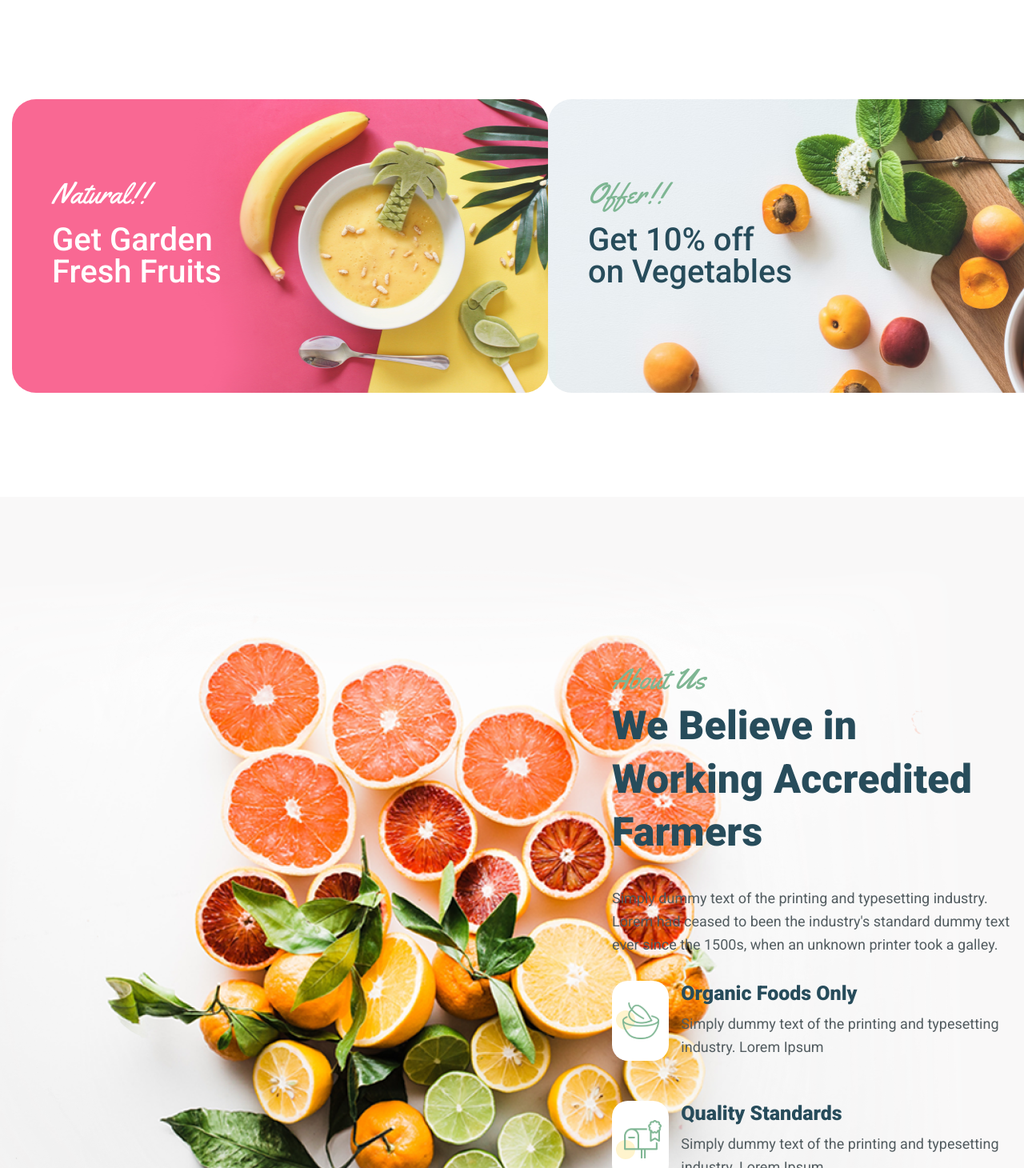
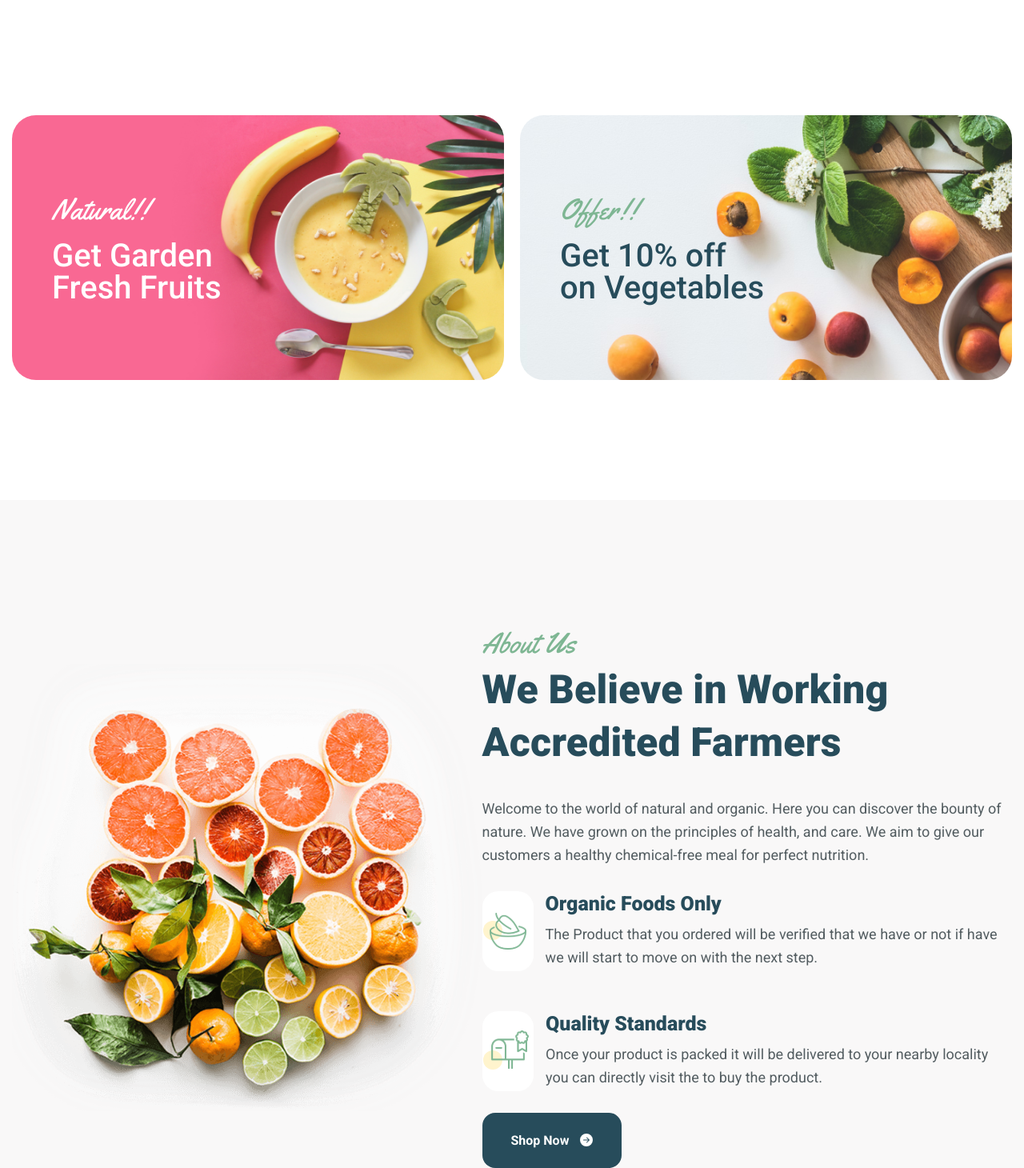
Before and after one commit to hasan-hasanzade/ecommerce-mern-front, a React (Create React App) app: page / in a window 1280 px wide. Shown: the part 1050-2510 px from the top of the page at 80% size. Built offline with nearby package versions, Linux system fonts and the light colour scheme.

Commit message:
slider issue solved

```diff
--- a/src/components/AboutUs/AboutUs.jsx
+++ b/src/components/AboutUs/AboutUs.jsx
@@ -1,6 +1,6 @@
 import React from 'react';
 import styles from './about.module.scss';
-import bgAbout from '../../assets/img/about/bgabout.png';
+import bgAbout from '../../assets/img/about/citrus.png';
 import vegan from '../../assets/img/about/vegan.svg';
 import mailbox from '../../assets/img/about/mailbox.svg';
 import { BsFillArrowRightCircleFill } from 'react-icons/bs';
@@ -10,12 +10,15 @@ const AboutUs = () => {
     <>
       <section className={styles.about}>
          <div className="container">
-                  <div className={styles.body}>
+            <div className={styles.wrapper}>
+               <div className={styles.image}>
+                  <img src={bgAbout} alt="cover"/>
+               </div>
+                <div className={styles.body}>
                      <div className={styles.subtitle}>About Us</div>
                      <h2 className={styles.title}>We Believe in Working Accredited Farmers</h2>
                      <p className={styles.text}>
-                        Simply dummy text of the printing and typesetting industry. Lorem had ceased to
-                        been the industry's standard dummy text ever since the 1500s, when an unknown printer took a galley.
+                     Welcome to the world of natural and organic. Here you can discover the bounty of nature. We have grown on the principles of health, and care. We aim to give our customers a healthy chemical-free meal for perfect nutrition.
                      </p>
                      <div className={styles.content}>
                         <div className={styles.icon}>
@@ -25,7 +28,7 @@ const AboutUs = () => {
                         </div>
                         <div className={styles.item}>
                            <h5 className={styles.heading}>Organic Foods Only</h5>
-                           <p className={styles.description}>Simply dummy text of the printing and typesetting industry. Lorem Ipsum</p>
+                           <p className={styles.description}>The Product that you ordered will be verified that we have or not if have we will start to move on with the next step.</p>
                         </div>
                      </div>
                      <div className={styles.content}>
@@ -36,15 +39,16 @@ const AboutUs = () => {
                         </div>
                         <div className={styles.item}>
                            <h5 className={styles.heading}>Quality Standards</h5>
-                           <p className={styles.description}>Simply dummy text of the printing and typesetting industry. Lorem Ipsum</p>
+                           <p className={styles.description}>Once your product is packed it will be delivered to your nearby locality you can directly visit the to buy the product.</p>
                         </div>
                      </div>
+                     <div className={styles.btn}>
                      <a href="/shop" className={styles.button}>Shop Now <span className={styles.arrow}><BsFillArrowRightCircleFill /></span> </a>
-                  </div>
+                     </div>
                </div>
-               <div className={`${styles.image} ${styles._ibg}`}>
-                  <img src={bgAbout} alt="cover"/>
-               </div>
+            </div>
+
+         </div>
          </section>
     </>
   )
--- a/src/components/AboutUs/about.module.scss
+++ b/src/components/AboutUs/about.module.scss
@@ -1,7 +1,7 @@
 @use '../../scss/global' as *;
 
 .about {
-   position: relative;
+   background-color: #f9f8f8;
 }
 
 .subtitle {
@@ -14,7 +14,7 @@
 
 
 .body {
-   padding: 204px 0px 291px 750px;
+   padding: 155px 0px 155px 0px;
    position: relative;
    z-index: 2;
    // max-width: 500px;
@@ -156,10 +156,36 @@
 }
 
 .image {
-   position: absolute;
-   width: 100%;
-   height: 100%;
-   top: 0;
-   left: 0;
-   object-fit: cover;
+   img {
+      max-width: 100%;
+   }
 }
+
+.wrapper {
+   display: grid;
+   grid-template-columns: percent(611, 1300) 1fr;
+   align-items: center;
+   @media (max-width: $tablet) {
+    display: flex;
+   }
+
+}
+
+
+@media (max-width: $tablet) {
+   .icon {
+      margin-bottom: 10px;
+   }
+   .item {
+      margin-left: 0;
+   }
+   .content {
+      display: flex;
+      flex-direction: column;
+      align-items: flex-start;
+      margin-bottom: 30px;
+   }
+   .btn {
+      margin-top: 70px;
+   }
+}
--- /dev/null
+++ b/src/components/Banner/Banner.jsx
@@ -0,0 +1,33 @@
+import React from 'react'
+import styles from './banner.module.scss';
+import fruit from '../../assets/img/hero/fruits.png';
+import veget from '../../assets/img/hero/veget.png';
+
+const Banner = () => {
+  return (
+   <div className="container">
+   <div className={styles.offer}>
+      <a href='/shop' className={styles.fruit}>
+         <div className={styles.content}>
+            <div className={styles.ftitle}>Natural!!</div>
+            <div className={styles.fsubtitle}>Get Garden <br /> Fresh Fruits</div>
+         </div>
+         <div className={styles.banner}>
+            <img src={fruit} alt="fruit" />
+         </div>
+      </a>
+      <a href='/shop' className={styles.veget}>
+         <div className={styles.vcontent}>
+            <div className={styles.vtitle}>Offer!!</div>
+            <div className={styles.vsubtitle}>Get 10% off <br /> on Vegetables</div>
+         </div>
+         <div className={styles.vbanner}>
+            <img src={veget} alt="vegetables" />
+         </div>
+      </a>
+   </div>
+</div>
+  )
+}
+
+export default Banner
--- /dev/null
+++ b/src/components/Banner/banner.module.scss
@@ -0,0 +1,167 @@
+@use '../../scss/global' as *;
+
+.offer {
+   padding: 80px 0px;
+   display: flex;
+   flex-direction: column;
+   align-items: center;
+}
+
+.fruit, .veget {
+   position: relative;
+   margin: 20px 0;
+}
+
+.veget {
+   margin-left: 20px;
+}
+
+.banner, .vbanner {
+   position: relative; /* Add relative positioning to the image containers */
+   img {
+      border-radius: 30px;
+      max-width: 100%;
+   }
+}
+
+
+
+.content, .vcontent {
+   position: absolute; /* Maintain absolute positioning on the content divs */
+   z-index: 2;
+   text-align: center;
+   padding: 50px;
+}
+
+@media screen and (min-width: 768px) {
+   .offer {
+      padding: 130px 0px;
+      flex-direction: row;
+      justify-content: space-between;
+      align-items: initial;
+   }
+}
+
+@media screen and (min-width: 1024px) {
+   .content, .vcontent {
+      padding: 100px 50px;
+      text-align: initial;
+   }
+}
+
+@media (max-width: 1024px) {
+   .content, .vcontent {
+      padding: 50px;
+      text-align: initial;
+   }
+
+}
+
+@media screen and (max-width: 768px) {
+   .ftitle {
+      color: $primaryWhite;
+      font-size: rem(36);
+      font-family: $secondaryFontFamily;
+      margin-bottom: 20px;
+   }
+
+   .fsubtitle {
+      color: $primaryWhite;
+      font-size: rem(40);
+   }
+
+   .vtitle {
+      color: $primaryGreen;
+      font-size: rem(36);
+      font-family: $secondaryFontFamily;
+      margin-bottom: 20px;
+   }
+
+   .vsubtitle {
+      color: $textBlue;
+      font-size: rem(40);
+   }
+}
+
+.ftitle {
+   color: $primaryWhite;
+   font-size: rem(36);
+   font-family: $secondaryFontFamily;
+   margin-bottom: 20px;
+}
+
+.fsubtitle {
+   color: $primaryWhite;
+   font-size: rem(40);
+}
+
+.vtitle {
+   color: $primaryGreen;
+   font-size: rem(36);
+   font-family: $secondaryFontFamily;
+   margin-bottom: 20px;
+}
+
+.vsubtitle {
+   color: $textBlue;
+   font-size: rem(40);
+}
+
+@media (min-width: 768px) and (max-width: 1024px) {
+   .ftitle {
+      color: $primaryWhite;
+      font-size: rem(26);
+      font-family: $secondaryFontFamily;
+      margin-bottom: 20px;
+   }
+
+   .fsubtitle {
+      color: $primaryWhite;
+      font-size: rem(30);
+   }
+
+   .vtitle {
+      color: $primaryGreen;
+      font-size: rem(26);
+      font-family: $secondaryFontFamily;
+      margin-bottom: 20px;
+   }
+
+   .vsubtitle {
+      color: $textBlue;
+      font-size: rem(30);
+   }
+}
+
+@media (max-width:479px) {
+   .ftitle {
+      color: $primaryWhite;
+      font-size: rem(22);
+      font-family: $secondaryFontFamily;
+      margin-bottom: 20px;
+   }
+
+   .fsubtitle {
+      color: $primaryWhite;
+      font-size: rem(26);
+   }
+
+   .vtitle {
+      color: $primaryGreen;
+      font-size: rem(22);
+      font-family: $secondaryFontFamily;
+      margin-bottom: 20px;
+   }
+
+   .vsubtitle {
+      color: $textBlue;
+      font-size: rem(26);
+   }
+}
+
+@media (max-width:350px) {
+   .content, .vcontent {
+      padding: 30px;
+      text-align: initial;
+   }
+}
--- a/src/components/HeroSection/HeroSection.jsx
+++ b/src/components/HeroSection/HeroSection.jsx
@@ -2,8 +2,7 @@ import React from 'react';
 import styles from './herosection.module.scss';
 import bg from '../../assets/img/hero/bg.png';
 import { BsFillArrowRightCircleFill } from 'react-icons/bs';
-import fruit from '../../assets/img/hero/fruits.png';
-import veget from '../../assets/img/hero/veget.png';
+
 
 
 const HeroSection = () => {
@@ -20,30 +19,10 @@ const HeroSection = () => {
                <div className={`${styles.image} ${styles._ibg}`}>
                   <img src={bg} alt="cover"/>
                </div>
-                  <div className="container">
-                     <div className={styles.offer}>
-                        <a href='/shop' className={styles.fruit}>
-                           <div className={styles.content}>
-                              <div className={styles.ftitle}>Natural!!</div>
-                              <div className={styles.fsubtitle}>Get Garden Fresh Fruits</div>
-                           </div>
-                           <div className={styles.banner}>
-                              <img src={fruit} alt="fruit" />
-                           </div>
-                        </a>
-                        <a href='/shop' className={styles.veget}>
-                           <div className={styles.vcontent}>
-                              <div className={styles.vtitle}>Offer!!</div>
-                              <div className={styles.vsubtitle}>Get 10% off on Vegetables</div>
-                           </div>
-                           <div className={styles.vbanner}>
-                              <img src={veget} alt="vegetables" />
-                           </div>
-                        </a>
-                     </div>
-                  </div>
+
 
       </section>
+
     </>
   )
 }
--- a/src/components/HeroSection/herosection.module.scss
+++ b/src/components/HeroSection/herosection.module.scss
@@ -122,40 +122,34 @@
    top: 0;
    left: 0;
    object-fit: cover;
+   @media (max-width: $tablet) {
+      opacity: .5;
+   }
+   img {
+      object-position: right;
+   }
 }
+
+// ._ibg {
+//    position: relative;
+// }
+
+._ibg img {
+
+   position: absolute;
+   width: 100%;
+   height: 100%;
+   left: 0;
+   top: 0;
+   object-fit: cover;
+}
+
+
 
 
 // Offer Banners
 
-.offer {
-   padding: 130px 0px;
-   display: flex;
-   justify-content: space-between;
-}
 
-.content {
-   padding: 100px 50px;
-   position: absolute;
-   z-index: 2;
-   width: 400px;
-}
-
-.ftitle {
-   color: $primaryWhite;
-   font-size: rem(36);
-   font-family: $secondaryFontFamily;
-   margin-bottom: 20px;
-}
-
-.fsubtitle {
-   color: $primaryWhite;
-   font-size: rem(40);
-}
-
-.fruit {
-   position: relative;
-
-}
 
 // .banner {
 //    position: absolute;
@@ -166,30 +160,7 @@
 //    object-fit: cover;
 // }
 
-.banner {
-   img {
-      border-radius: 30px;
-      height: 367px;
-      width: 670px;
-   }
-}
 
-.vtitle {
-   color: $primaryGreen;
-   font-size: rem(36);
-   font-family: $secondaryFontFamily;
-   margin-bottom: 20px;
-}
-
-.vsubtitle {
-   color: $textBlue;
-   font-size: rem(40);
-}
-
-.veget {
-   position: relative;
-
-}
 
 // .vbanner {
 //    position: absolute;
@@ -199,18 +170,3 @@
 //    left: 0;
 //    object-fit: cover;
 // }
-
-.vbanner {
-   img {
-      border-radius: 30px;
-      height: 367px;
-      width: 670px;
-   }
-}
-
-.vcontent {
-   padding: 100px 50px;
-   position: absolute;
-   z-index: 2;
-   width: 360px;
-}
--- a/src/pages/Home/Home.jsx
+++ b/src/pages/Home/Home.jsx
@@ -8,12 +8,14 @@ import Eco from '../../components/Eco/Eco';
 import Blogs from '../../components/Blogs/Blogs';
 import Newsletter from '../../components/Newsletter/Newsletter';
 import Footer from '../../components/Footer/Footer';
+import Banner from '../../components/Banner/Banner';
 
 
 const Home = () => {
   return (
     <>
       <HeroSection />
+      <Banner />
       <AboutUs />
       <Products />
       <Testimonials />
```
Also changed, not shown: src/components/Products/Products.jsx (+50 -60 lines), src/components/Products/products.module.scss (+37 -22 lines), src/components/Testimonials/Testimonials.jsx (+35 -6 lines), src/components/Testimonials/testimonials.module.scss (+17 -1 lines), src/assets/img/about/bgabout.png (deleted), src/assets/img/about/citrus.png (added).
